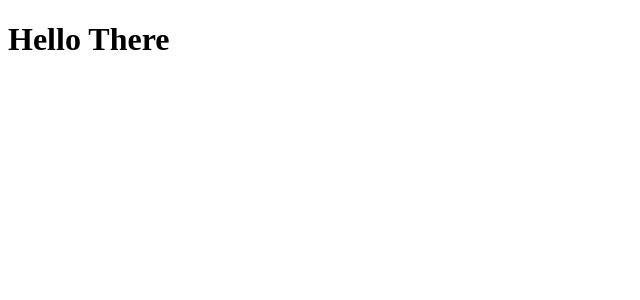
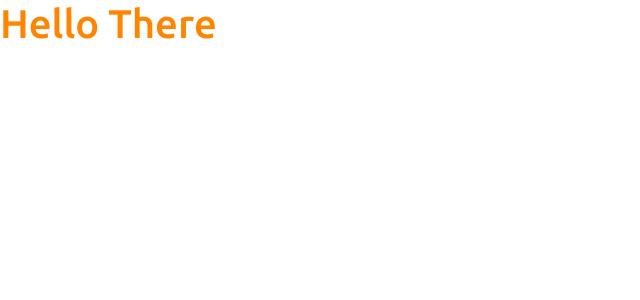
Before and after one commit to CauaRodrigues/projeto-sds3, a React (Create React App) app in the folder frontend/: page / in a window 1280 px wide. Shown: the top 300 px of the page, without its empty margins (0-640 px from the left). Built offline with nearby package versions, Linux system fonts and the light colour scheme.

Commit message:
Bootstrap adicionado

```diff
--- a/frontend/src/App.tsx
+++ b/frontend/src/App.tsx
@@ -1,7 +1,7 @@
 function App() {
 	return (
 		<div>
-			<h1>Hello There</h1>
+			<h1 className="text-primary">Hello There</h1>
 		</div>
 	);
 }
--- /dev/null
+++ b/frontend/src/assets/css/styles.css
@@ -0,0 +1,33 @@
+@import url("https://fonts.googleapis.com/css2?family=Ubuntu:wght@300;400;500;700&display=swap");
+:root {
+	--color-primary: #ff8400;
+}
+
+html,
+body {
+	height: 100%;
+	font-family: "Ubuntu", sans-serif;
+}
+
+#root {
+	display: flex;
+	flex-direction: column;
+	height: 100%;
+}
+
+.content {
+	flex: 1 0 auto;
+}
+
+.footer {
+	flex-shrink: 0;
+	text-align: center;
+}
+
+.bg-primary {
+	background-color: var(--color-primary) !important;
+}
+
+.text-primary {
+	color: var(--color-primary) !important;
+}
--- a/frontend/src/index.tsx
+++ b/frontend/src/index.tsx
@@ -1,5 +1,7 @@
 import React from "react";
 import ReactDOM from "react-dom";
+import "bootstrap/dist/css/bootstrap.css";
+import "./assets/css/styles.css";
 import App from "./App";
 
 ReactDOM.render(
```
Also changed, not shown: frontend/package.json (+7 -0 lines), 1 other file (tests, documents, lock files or other folders).
